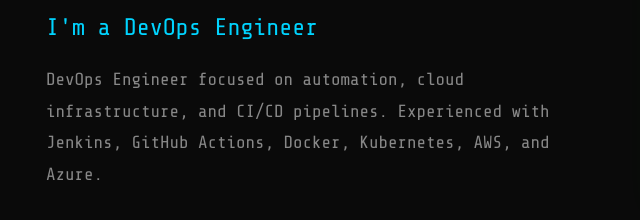
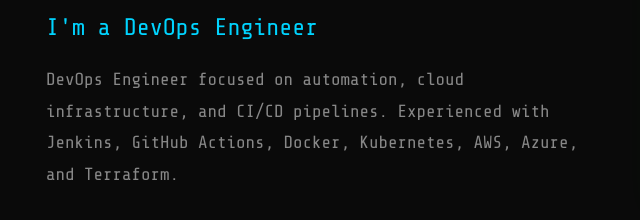
Before and after one commit to Shivm-ops/devops-portfolio, a plain HTML site: page index.html in a window 1280 px wide. Shown: the part 390-610 px from the top of the page, 14-654 px from the left. Drawn offline with nearby package versions, Linux system fonts and the light colour scheme.

Commit message:
Added Terraform to hero description in index.html

```diff
--- a/index.html
+++ b/index.html
@@ -42,7 +42,7 @@
                         <p class="hero-subtitle">I'm a DevOps Engineer</p>
                         <p class="hero-description">
                             DevOps Engineer focused on automation, cloud infrastructure, and CI/CD pipelines.
-                            Experienced with Jenkins, GitHub Actions, Docker, Kubernetes, AWS, and Azure.
+                            Experienced with Jenkins, GitHub Actions, Docker, Kubernetes, AWS, Azure, and Terraform.
                         </p>
                         <div class="hero-buttons">
                             <a href="projects.html" class="btn btn-primary">VIEW PROJECTS</a>
```
